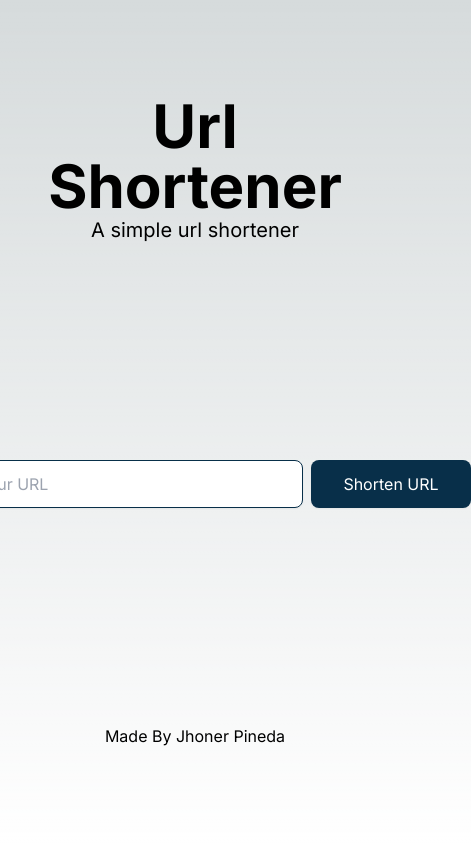
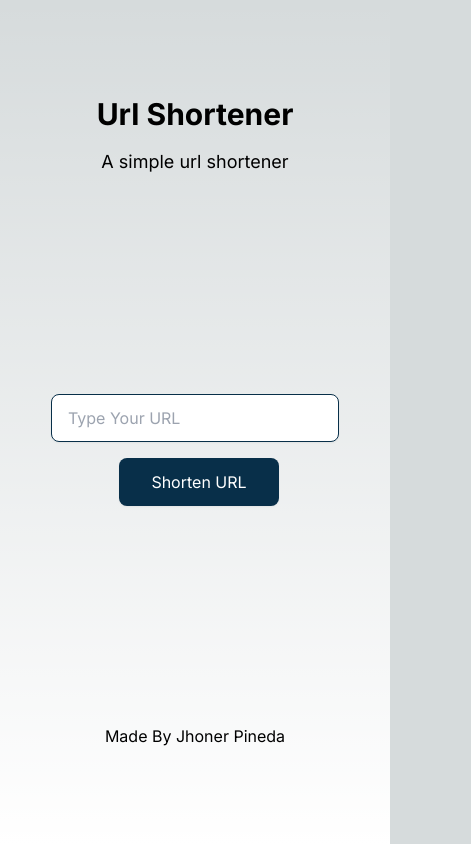
Before and after one commit to Zeroluffs/url-shortener, a Next.js app: page / in a window 390 px wide. Shown: the whole page, 471 px wide, since content can reach past the window. Built offline with nearby package versions, Linux system fonts and the light colour scheme.

Commit message:
responsiveness

```diff
--- a/src/app/CopyUrl.tsx
+++ b/src/app/CopyUrl.tsx
@@ -9,8 +9,8 @@ export function CopyUrl({ url }: CopyUrlProps) {
   const [copyState, setCopyState] = useState(false)
   return (
     <div className="flex flex-col gap-1">
-      <div className="flex flex-row">
-        <div className="w-96 h-12 bg-slate-100 shadow-sm border rounded-lg hove border-sky-950 flex items-center px-3">
+      <div className="flex flex-col items-center gap-8 md:gap-0 md:flex-row">
+        <div className="w-80 md:w-96 h-12 bg-slate-100 shadow-sm border rounded-lg hove border-sky-950 flex items-center px-3">
           {url}
         </div>
         <button
@@ -21,7 +21,7 @@ export function CopyUrl({ url }: CopyUrlProps) {
           disabled={copyState}
           className={classNames(
             copyState ? 'bg-green-600 ' : 'bg-sky-950 hover:bg-sky-700',
-            'transition duration-200 text-white rounded-lg  shadow-sm h-12 w-44 ml-2'
+            'transition duration-200 text-white rounded-lg  shadow-sm h-12 w-64 ml-2'
           )}>
           {copyState ? 'Copied!' : 'Copy To Clipboard'}
         </button>
--- a/src/app/InputField.tsx
+++ b/src/app/InputField.tsx
@@ -62,12 +62,12 @@ export function InputField() {
         )}>
         Input a correct URL
       </p>
-      <div className="flex flex-row">
+      <div className="flex flex-col lg:gap-0 gap-4 items-center lg:items-start lg:flex-row">
         <input
           type="text"
           value={url}
           onChange={(e) => setUrl(e.target.value)}
-          className="w-96 h-12 shadow-sm border rounded-lg hove border-sky-950 p-4"
+          className="md:w-96 w-72 h-12 shadow-sm border rounded-lg hove border-sky-950 p-4"
           placeholder="Type Your URL"></input>
         <button
           onClick={handleClick}
--- a/src/app/layout.tsx
+++ b/src/app/layout.tsx
@@ -13,9 +13,9 @@ export default function RootLayout({ children }: { children: React.ReactNode })
     <html lang="en">
       <body className={inter.className}>
         <main className="flex min-h-screen flex-col items-center justify-between p-24">
-          <header className="flex flex-col items-center justify-center">
-            <h1 className="text-6xl font-bold text-center">Url Shortener</h1>
-            <p className="text-xl text-center">A simple url shortener</p>
+          <header className="flex flex-col gap-4 items-center justify-center">
+            <h1 className="md:text-6xl text-3xl font-bold text-center">Url Shortener</h1>
+            <p className="text-lg md:text-xl text-center">A simple url shortener</p>
           </header>
           {children}
           <footer>Made By Jhoner Pineda</footer>
--- a/src/app/page.tsx
+++ b/src/app/page.tsx
@@ -1,7 +1,6 @@
 'use client'
 import { InputField } from './InputField'
 import { QueryClient, QueryClientProvider, useQuery } from 'react-query'
-import { LoadingRequest } from './LoadingRequest'
 
 export default function Home() {
   const queryClient = new QueryClient()
--- a/tailwind.config.js
+++ b/tailwind.config.js
@@ -6,11 +6,21 @@ module.exports = {
     './src/app/**/*.{js,ts,jsx,tsx,mdx}',
   ],
   theme: {
+    screens: {
+      sm: '640px',
+
+      md: '768px',
+
+      lg: '1024px',
+
+      xl: '1280px',
+
+      '2xl': '1536px',
+    },
     extend: {
       backgroundImage: {
         'gradient-radial': 'radial-gradient(var(--tw-gradient-stops))',
-        'gradient-conic':
-          'conic-gradient(from 180deg at 50% 50%, var(--tw-gradient-stops))',
+        'gradient-conic': 'conic-gradient(from 180deg at 50% 50%, var(--tw-gradient-stops))',
       },
     },
   },
```
